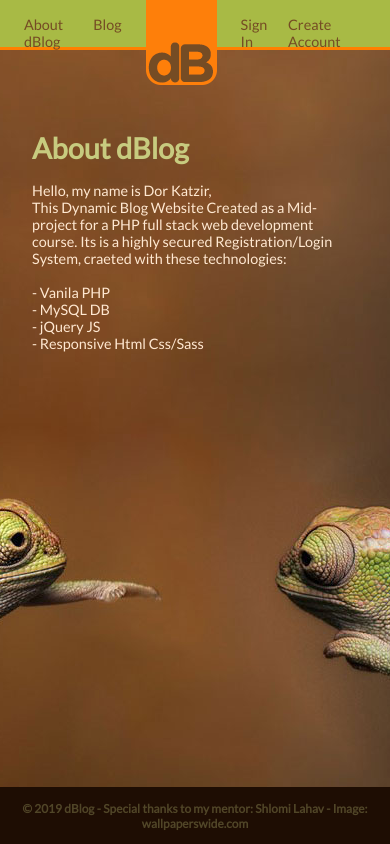
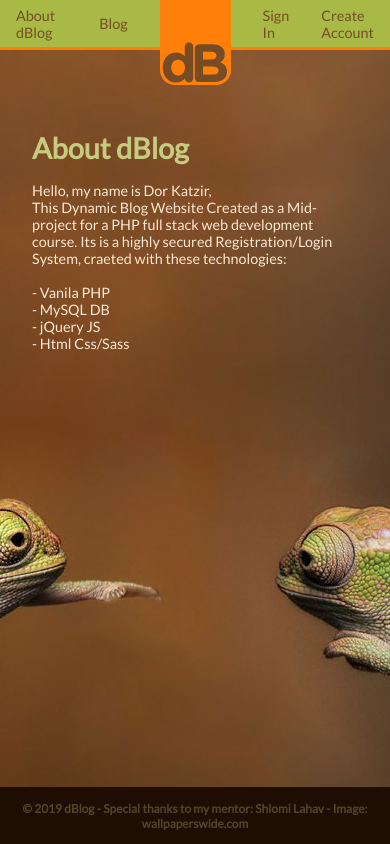
Before and after one commit to DorKatzir/dblog, a PHP site: page /about_us.php in a window 390 px wide. Run offline with PHP 8.4, Linux system fonts and the light colour scheme; some libraries are stand-ins or nearby versions.

Commit message:
responsive navigation

```diff
--- a/about_us.php
+++ b/about_us.php
@@ -19,7 +19,7 @@ $page_title = "About dBlog";
              - Vanila PHP<br>
              - MySQL DB<br>
              - jQuery JS<br>
-             - Responsive Html Css/Sass<br>
+             - Html Css/Sass<br>
             </p>
         </div>
     </main>
--- a/css/main.css
+++ b/css/main.css
@@ -3,6 +3,11 @@
 * {
   -webkit-box-sizing: border-box;
           box-sizing: border-box;
+  padding: 0;
+  margin: 0;
+}
+
+ul {
   margin: 0;
   padding: 0;
 }
@@ -31,8 +36,11 @@ body {
 .container {
   display: -ms-grid;
   display: grid;
+  -ms-grid-columns: 1fr;
+      grid-template-columns: 1fr;
   -ms-grid-rows: auto 1fr auto;
       grid-template-rows: auto 1fr auto;
+  justify-items: stretch;
   background-color: rgba(97, 97, 97, 0.651);
   min-height: 100vh;
 }
@@ -72,6 +80,14 @@ h5 {
 /*///////////////// Header and Navigation ///////////////////////////*/
 header {
   background-color: #A8BA45;
+  border-bottom: 3px solid #FF8000;
+  height: 50px;
+  display: -webkit-box;
+  display: -ms-flexbox;
+  display: flex;
+  -webkit-box-pack: center;
+      -ms-flex-pack: center;
+          justify-content: center;
 }
 
 nav {
@@ -81,32 +97,45 @@ nav {
   -webkit-box-pack: center;
       -ms-flex-pack: center;
           justify-content: center;
-  height: 50px;
-  border-bottom: 3px solid #FF8000;
+  width: 100%;
+  max-width: 700px;
 }
 
 nav ul {
   list-style: none;
-  margin: 1rem;
-}
-
-.ul_site,
-.ul_user {
   display: -webkit-box;
   display: -ms-flexbox;
   display: flex;
+  -webkit-box-align: center;
+      -ms-flex-align: center;
+          align-items: center;
+}
+
+.ul_site {
+  -webkit-box-pack: start;
+      -ms-flex-pack: start;
+          justify-content: flex-start;
+  width: 50%;
+}
+
+.ul_user {
+  -webkit-box-pack: end;
+      -ms-flex-pack: end;
+          justify-content: flex-end;
+  width: 50%;
 }
 
 .ul_site li a,
 .ul_user li a {
   display: inline-block;
   text-decoration: none;
-  margin: 0 .5rem;
+  margin: 0 1rem;
   color: #754C24;
 }
 
 .nav_logo {
   z-index: 5;
+  margin: 0 1rem;
 }
 
 /*///////////////// Main Content ///////////////////////////*/
@@ -130,6 +159,7 @@ main {
 main .content {
   margin-top: 3rem;
   padding: 2rem;
+  width: 100%;
   max-width: 700px;
 }
 
--- a/css/main.scss
+++ b/css/main.scss
@@ -45,6 +45,12 @@
 
 * {
     box-sizing: border-box;
+    padding: 0;
+    margin: 0;
+
+}
+
+ul {
     margin: 0;
     padding: 0;
 }
@@ -60,10 +66,12 @@ body {
 
 .container {
     display: grid;
-    // grid-template-columns: 1fr;
+    grid-template-columns: 1fr;
     grid-template-rows: auto 1fr auto;
+    justify-items: stretch;
     background-color: rgba(97, 97, 97, 0.651);
     min-height: 100vh;
+
 }
 
 
@@ -83,38 +91,55 @@ h5 {
 /*///////////////// Header and Navigation ///////////////////////////*/
 header {
     background-color: #A8BA45;
-
-
+    border-bottom: 3px solid #FF8000;
+    height: 50px;
+    display: flex;
+    justify-content: center;
 }
 
 nav {
     display: flex;
     justify-content: center;
-    height: 50px;
-    border-bottom: 3px solid #FF8000;
-    // align-items: center;
+    // background-color: lightblue;
+    width: 100%;
+    max-width: 700px;
 }
 
 nav ul {
     list-style: none;
-    margin: 1rem;
+    display: flex;
+    align-items: center;
+
 }
 
-.ul_site,
+
+.ul_site {
+
+    justify-content: flex-start;
+    width: 50%;
+    // background-color: pink;
+
+}
+
 .ul_user {
-    display: flex;
+
+    justify-content: flex-end;
+    width: 50%;
+    // background-color: yellow;
 }
 
 .ul_site li a,
 .ul_user li a {
     display: inline-block;
     text-decoration: none;
-    margin: 0 .5rem;
+    margin: 0 1rem;
     color: #754C24;
+    // background-color: green;
 }
 
 .nav_logo {
     z-index: 5;
+    margin: 0 1rem;
 }
 
 
@@ -144,10 +169,7 @@ main {
     background-repeat: no-repeat;
     display: flex;
     flex-direction: column;
-
     align-items: center;
-
-
 
 }
 
@@ -155,6 +177,7 @@ main .content {
 
     margin-top: 3rem;
     padding: 2rem;
+    width: 100%;
     max-width: 700px;
 
     // background-color: rgba(255, 128, 0, .3);
--- a/css/mainStyle.css
+++ b/css/mainStyle.css
@@ -50,11 +50,10 @@ p {
 
 /*///////////////// Navigation ///////////////////////////*/
 header {
-  width: 100%;
+  max-width: 100%;
   background-color: #A8BA45;
   height: 55px;
   top: 0px;
-  position: fixed;
   border-bottom: 3px solid #FF8000;
 }
 
--- a/css/mainStyle.scss
+++ b/css/mainStyle.scss
@@ -51,11 +51,10 @@ p {
 
 /*///////////////// Navigation ///////////////////////////*/
 header {
-    width: 100%;
+    max-width: 100%;
     background-color: #A8BA45;
     height: 55px;
     top: 0px;
-    position: fixed;
     border-bottom: 3px solid #FF8000;
 
 }
```
